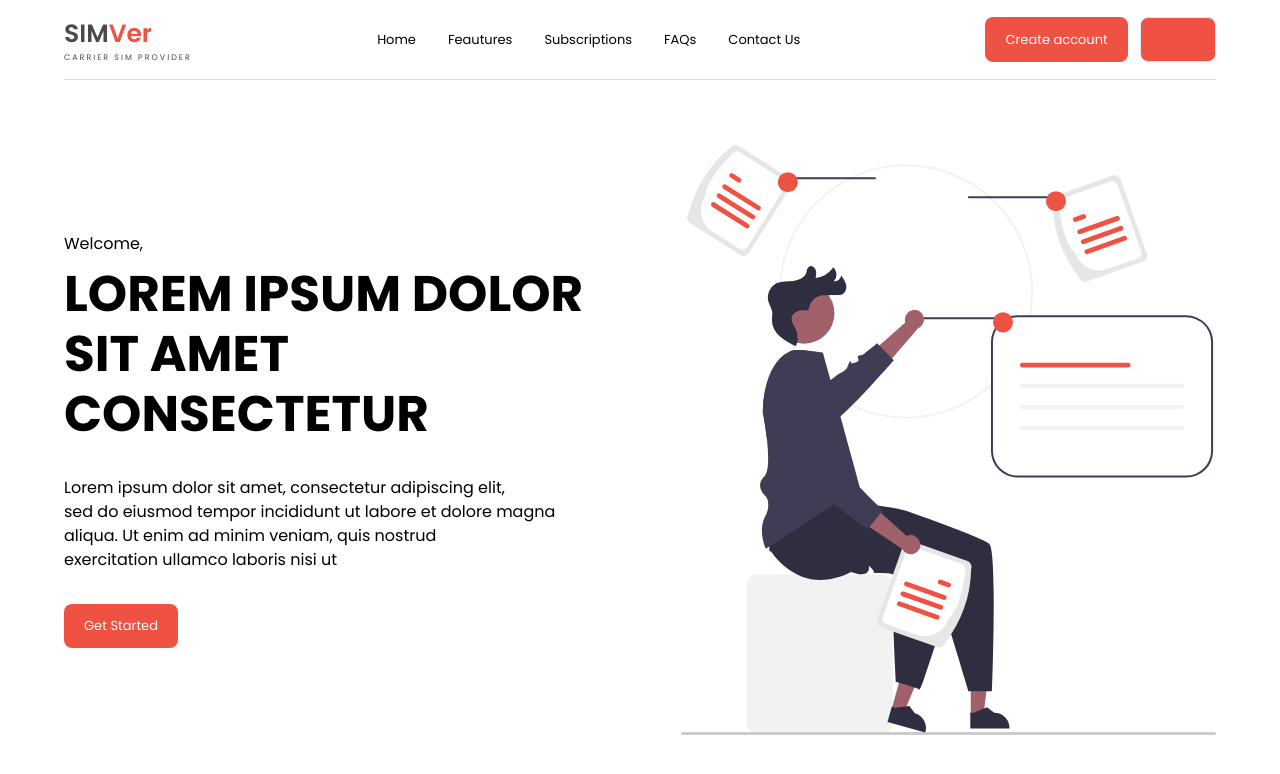
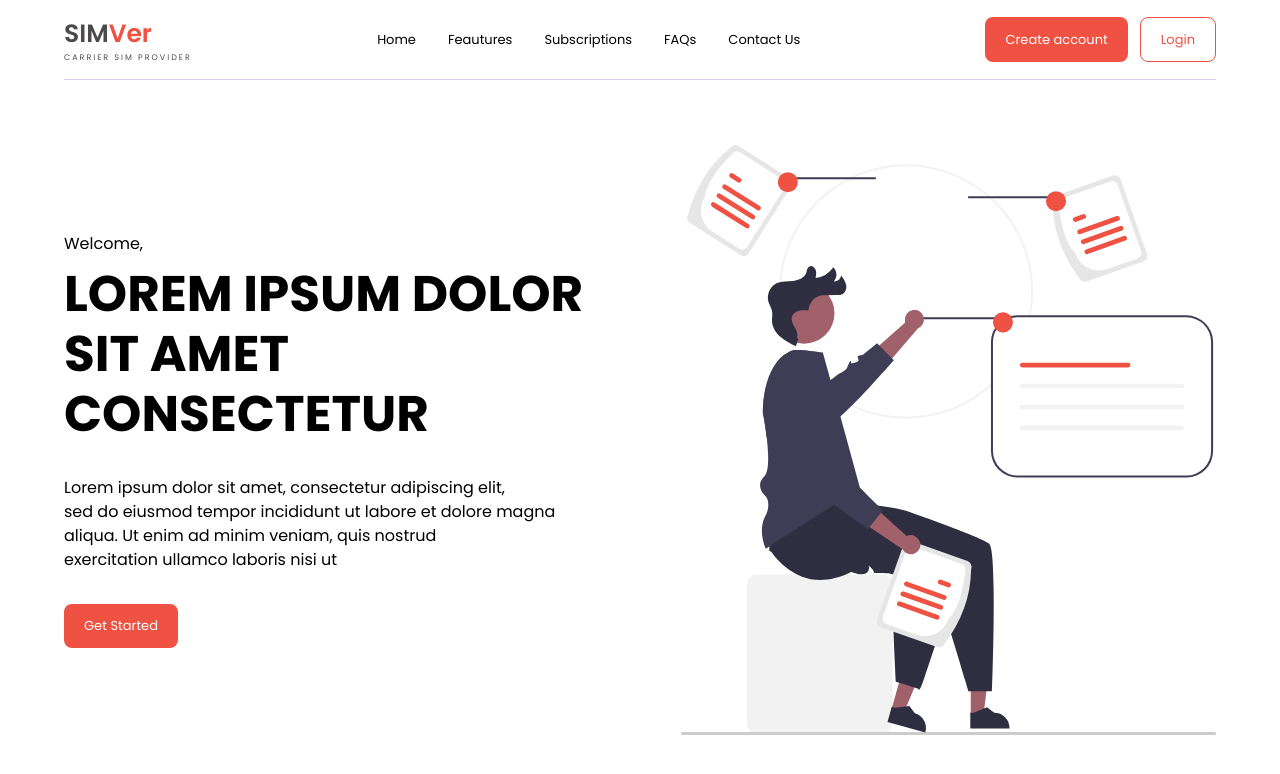
Before and after one commit to emmyzee45/simver-frontend, a React (Create React App) app: page / in a window 1280 px wide. Shown: the top 774 px of the page. Built offline with nearby package versions, Linux system fonts and the light colour scheme.

Commit message:
Update index.js

```diff
--- a/src/components/navbar/index.js
+++ b/src/components/navbar/index.js
@@ -35,7 +35,7 @@ const Navbar = () => {
         <button className="px-[20px] py-[12px] rounded-[8px] text-[13px] bg-[#EF5242] text-white">
           Create account
         </button>
-        <button className="px-[20px] py-[12px] rounded-[8px] text-[13px] border bg-[#EF5242] text-[#EF5242]">
+        <button className="px-[20px] py-[12px] rounded-[8px] text-[13px] border border-[#EF5242] text-[#EF5242]">
           Login
         </button>
       </div>
```
